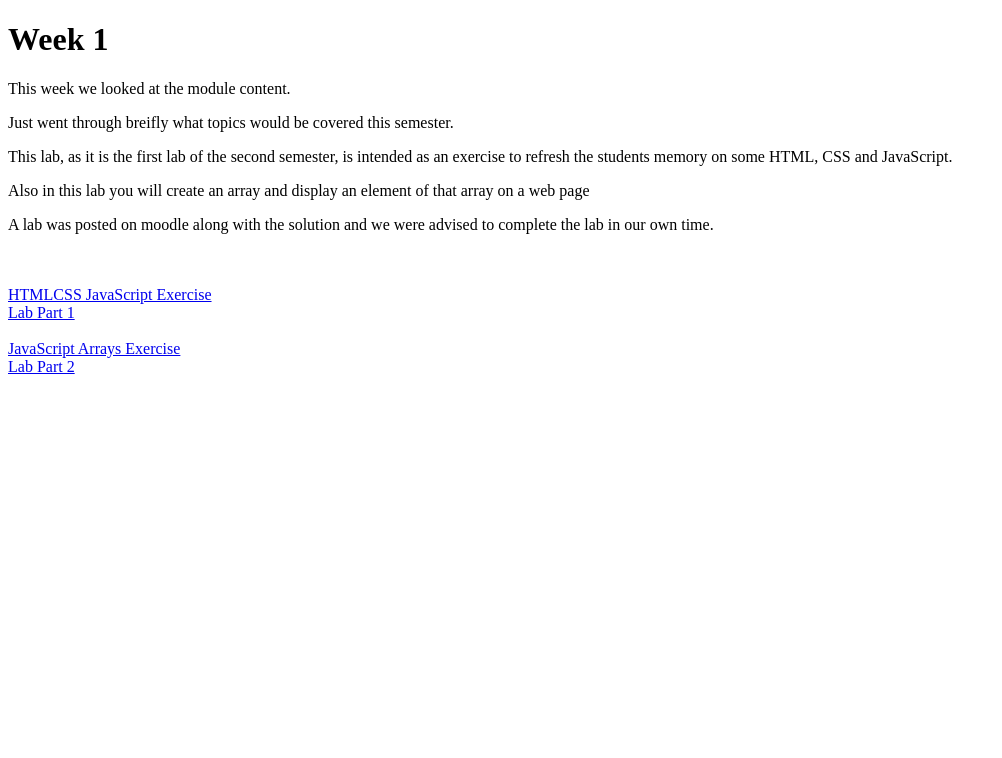
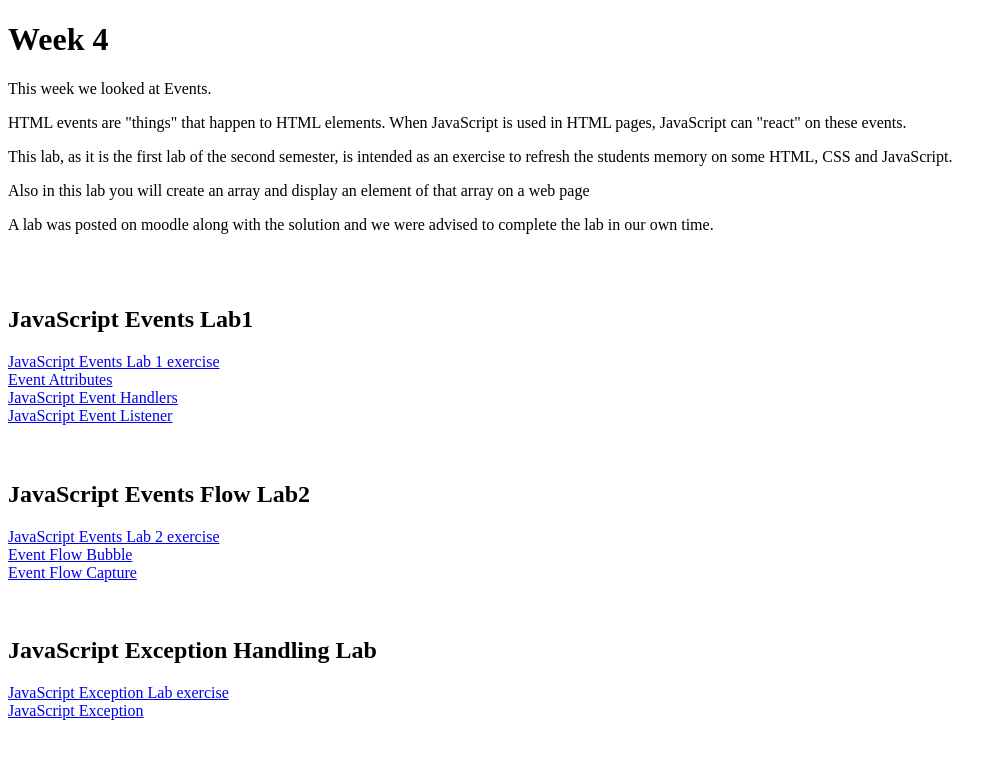
Before and after one commit to LarisaLG/WEBmodule, a plain HTML site: page week4/week4.html in a window 1280 px wide. Shown: the whole page, without its empty margins (0-1002 px from the left). Drawn offline with Linux system fonts and the light colour scheme.

Commit message:
Add files via upload
 updated links in index.html and files added files in the folders 3 and 4 weeks

```diff
--- a/week4/week4.html
+++ b/week4/week4.html
@@ -2,19 +2,34 @@
 <html lang="en">
     <head>
         <meta charset="utf-8">
-        <title>Week 1</title>
+        <title>Week 4</title>
     </head>
     <body>
-        <h1>Week 1</h1>
-        <p>This week we looked at the module content.</p>
-        <p>Just went through breifly what topics would be covered this semester.</p>
+        <h1>Week 4</h1>
+        <p>This week we looked at Events.</p>
+        <p>HTML events are "things" that happen to HTML elements.
+
+When JavaScript is used in HTML pages, JavaScript can "react" on these events.</p>
         <p>This lab, as it is the first lab of the second semester, is intended as an exercise to refresh the students memory on some HTML, CSS and JavaScript. </p>
 		<p>Also in this lab you will create an array and display an element of that array on a web page</p>
 		<p>A lab was posted on moodle along with the solution and we were advised to complete the lab in our own time.</p>
 		<br><br>
-        <a href="Lab/Part1/HTML_CSS_Javascript_Lab.pdf">HTMLCSS JavaScript Exercise</a><br>
-		<a href="Lab/Part1/check_order.html">Lab Part 1</a><br><br>
-		<a href="Lab/Part2/Javascript_Arrays_Lab.pdf">JavaScript Arrays Exercise</a><br>
-		<a href="Lab/Part2/array-literal.html">Lab Part 2</a>
+        <h2>JavaScript Events Lab1</h2>
+        <a href="Lab/Lab 1/JavaScript Events Lab 1.pdf">JavaScript Events Lab 1 exercise</a><br>
+        <a href="Lab/Lab 1/event-attributes/event-attributes.html">Event Attributes</a><br>
+        <a href="Lab/Lab 1/event-handler/event-handler.html">JavaScript Event Handlers</a><br>
+        <a href="Lab/Lab 1/event-listener/event-listener.html">JavaScript Event Listener</a><br>
+		<br><br>
+		<h2>JavaScript Events Flow Lab2</h2>
+        <a href="Lab/Lab 2/JavaScript Events Lab 2.pdf">JavaScript Events Lab 2 exercise</a><br>
+        <a href="Lab/Lab 2/event-flow-bubble/event-flow-bubble.html">Event Flow Bubble</a><br>
+        <a href="Lab/Lab 2/event-flow-capture/event-flow-capture.html">Event Flow Capture</a><br>
+
+<br><br>
+        <h2>JavaScript Exception Handling Lab</h2>
+        <a href="Lab/exception_lab/Javascript Exception Handling Lab.pdf">JavaScript Exception Lab exercise</a><br>
+        <a href="Lab/exception_lab/exception_lab.html">JavaScript Exception</a><br>
+
+
     </body>
 </html>
```
Also changed, not shown: week3/week3.html (+1 -1 lines), week4/Lab/Lab 2/event-flow-bubble/event-flow-bubble.html (added, +14 -0 lines), week4/Lab/Lab 2/event-flow-bubble/js/event-flow-bubble.js (added, +11 -0 lines), week4/Lab/Lab 2/event-flow-capture/event-flow-capture.html (added, +14 -0 lines), week4/Lab/Lab 2/event-flow-capture/js/event-flow-capture.js (added, +7 -0 lines), week4/Lab/exception_lab/exception_lab.html (added, +10 -0 lines), week4/Lab/exception_lab/exception_lab.js (added, +17 -0 lines), 3 other files.
